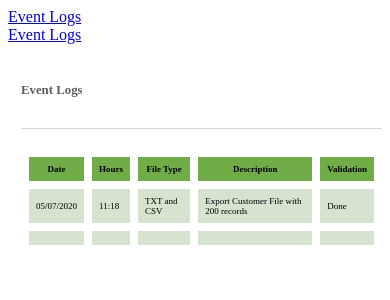
After one commit to mominatika/website, a PHP site: page /event.html in a window 390 px wide. The commit adds this page. Shown: the top 300 px of the page. Run offline with PHP 8.4, Linux system fonts and the light colour scheme.

Commit message:
project done

```diff
--- /dev/null
+++ b/css/event.css
@@ -0,0 +1,47 @@
+table ,th ,td{
+	border:3px solid white;
+
+}
+table{width: 100%}
+th,td{
+	padding: 8px;
+	margin: 10px;
+
+}
+
+th{
+	background-color: #70AD47;
+	margin-bottom: 10px;
+}
+td{
+
+	background-color: #D5E3CF;
+}
+@media only screen and (max-width: 1025px)
+{
+	/*body{background-color: yellow}*/
+	table{
+		font-size: 13px;
+	}
+}
+@media only screen and (max-width: 800px)
+{
+	/*body{background-color: grey}*/
+
+	table{
+		font-size: 10px;
+	}
+}
+@media only screen and (max-width: 767px)
+{
+	/*body{background-color: pink}*/
+
+	table{
+		font-size: 9px;
+	}
+	th,td{
+	padding: 7px;
+	margin: 10px;
+
+}
+}
--- /dev/null
+++ b/event.html
@@ -0,0 +1,57 @@
+<!DOCTYPE html>
+<html>
+<head>
+	<title>event logs</title>
+	<link rel="stylesheet" type="text/css" href="css/main_header.css">
+	<link rel="stylesheet" type="text/css" href="css/event.css">
+
+</head>
+<body>
+<div class="second-navbar link-fontsize">
+
+				<div class="left-nav">
+					<a href="#">Event Logs</a>
+				</div>
+				<div class="right-nav">
+
+					<a href="#">Event Logs</a>
+				</div>
+
+			</div>
+
+			<div class="settingcontainer">
+				<div class="header frequency">
+					<h1>Event Logs</h1>
+				</div>
+
+				 <div class="box-container">
+
+				 	<table class="table">
+				 		<tr>
+				 			<th>Date</th>
+				 			<th>Hours</th>
+				 			<th>File Type</th>
+				 			<th>Description</th>
+				 			<th>Validation</th>
+				 		</tr>
+				 		<tr>
+				 			<td>05/07/2020</td>
+				 			<td>11:18</td>
+				 			<td>TXT and CSV</td>
+				 			<td>Export Customer File with 200 records</td>
+				 			<td>Done</td>
+				 		</tr>
+				 		<tr>
+				 			<td> </td>
+				 			<td> </td>
+				 			<td> </td>
+				 			<td> </td>
+				 			<td> </td>
+				 		</tr>
+				 	</table>
+				 </div>
+
+			</div>
+
+</body>
+</html>
```
Also changed, not shown: css/index.css (+122 -9 lines), css/main_header.css (+44 -23 lines), index.html (+29 -4 lines), css/frequency.css (added), images/Group 76.png (added), images/Group 76@2x.png (added).
